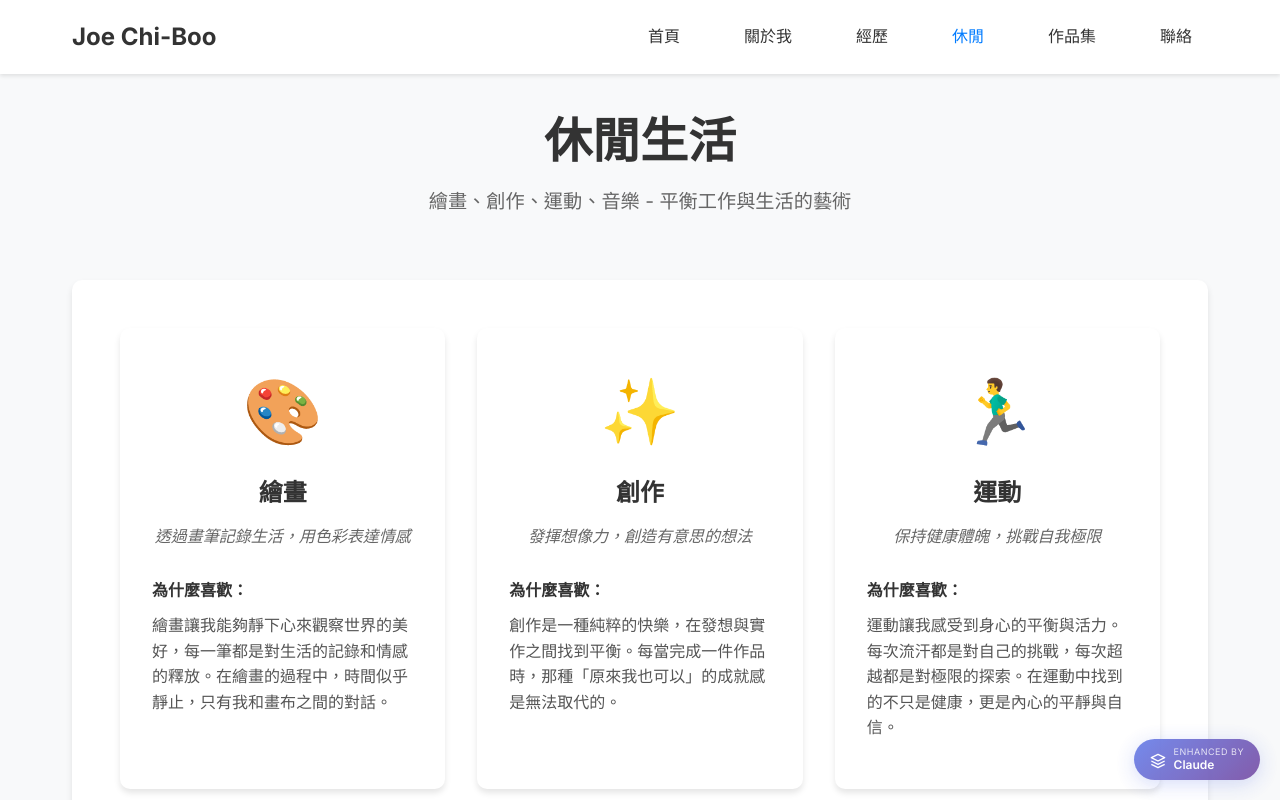
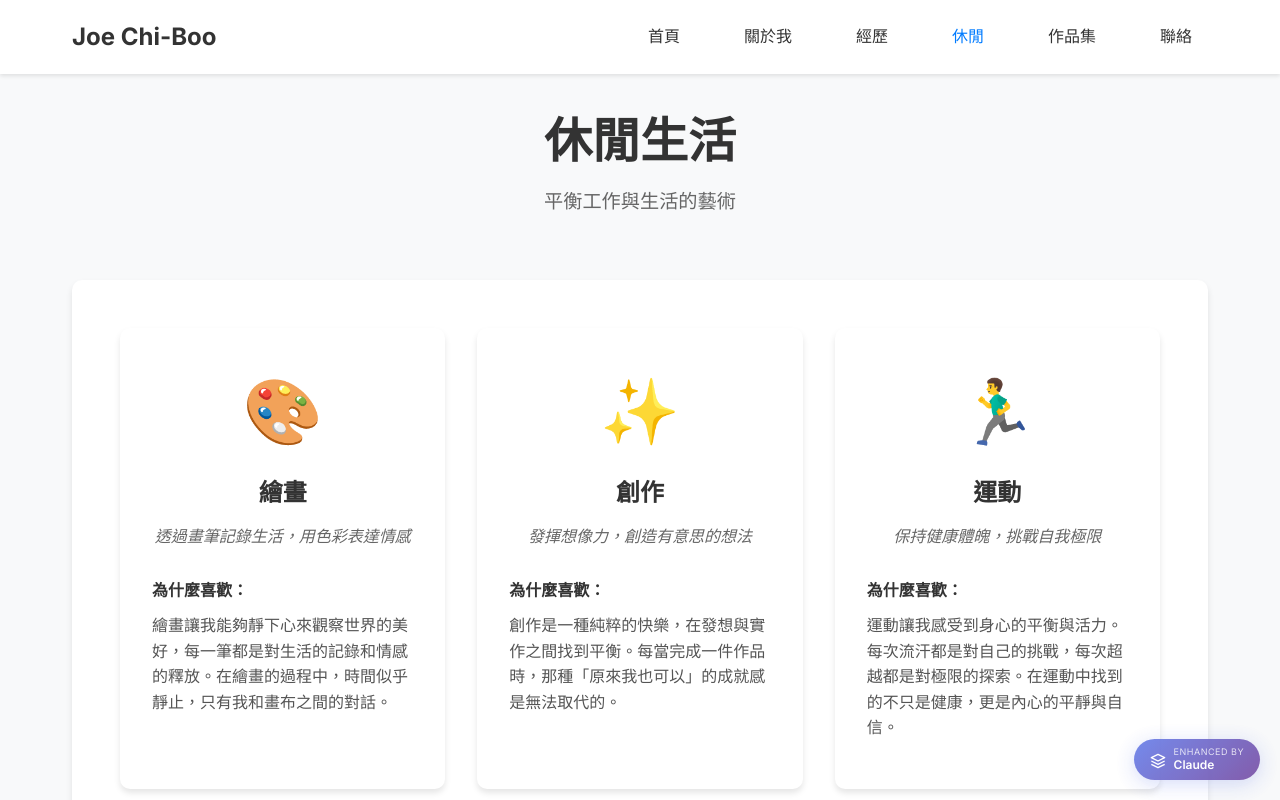
Before and after one commit to joechiboo/joechiboo.github.io, a Vue app: page /leisure in a window 1280 px wide. Shown: the top 800 px of the page. Built offline with nearby package versions, Linux system fonts and the light colour scheme.

Commit message:
簡化休閒生活頁面標題描述
- 移除具體的興趣列舉「繪畫、創作、運動、音樂」
- 保持簡潔的描述「平衡工作與生活的藝術」
- 讓頁面標題更加精煉

```diff
--- a/src/views/Leisure.vue
+++ b/src/views/Leisure.vue
@@ -3,7 +3,7 @@
     <div class="container">
       <header class="page-header">
         <h1>休閒生活</h1>
-        <p>繪畫、創作、運動、音樂 - 平衡工作與生活的藝術</p>
+        <p>平衡工作與生活的藝術</p>
       </header>
 
       <div class="leisure-content">
```
